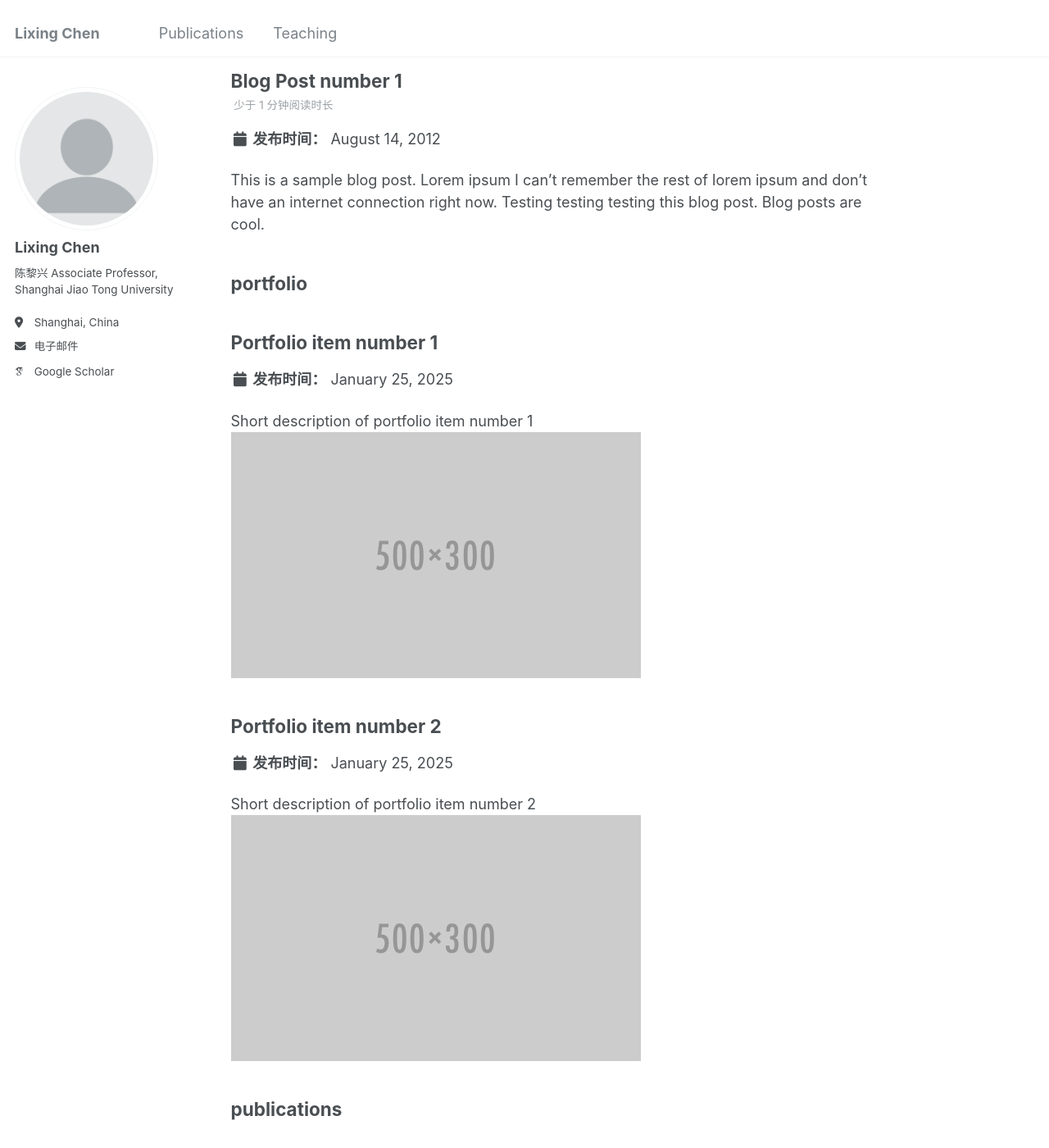
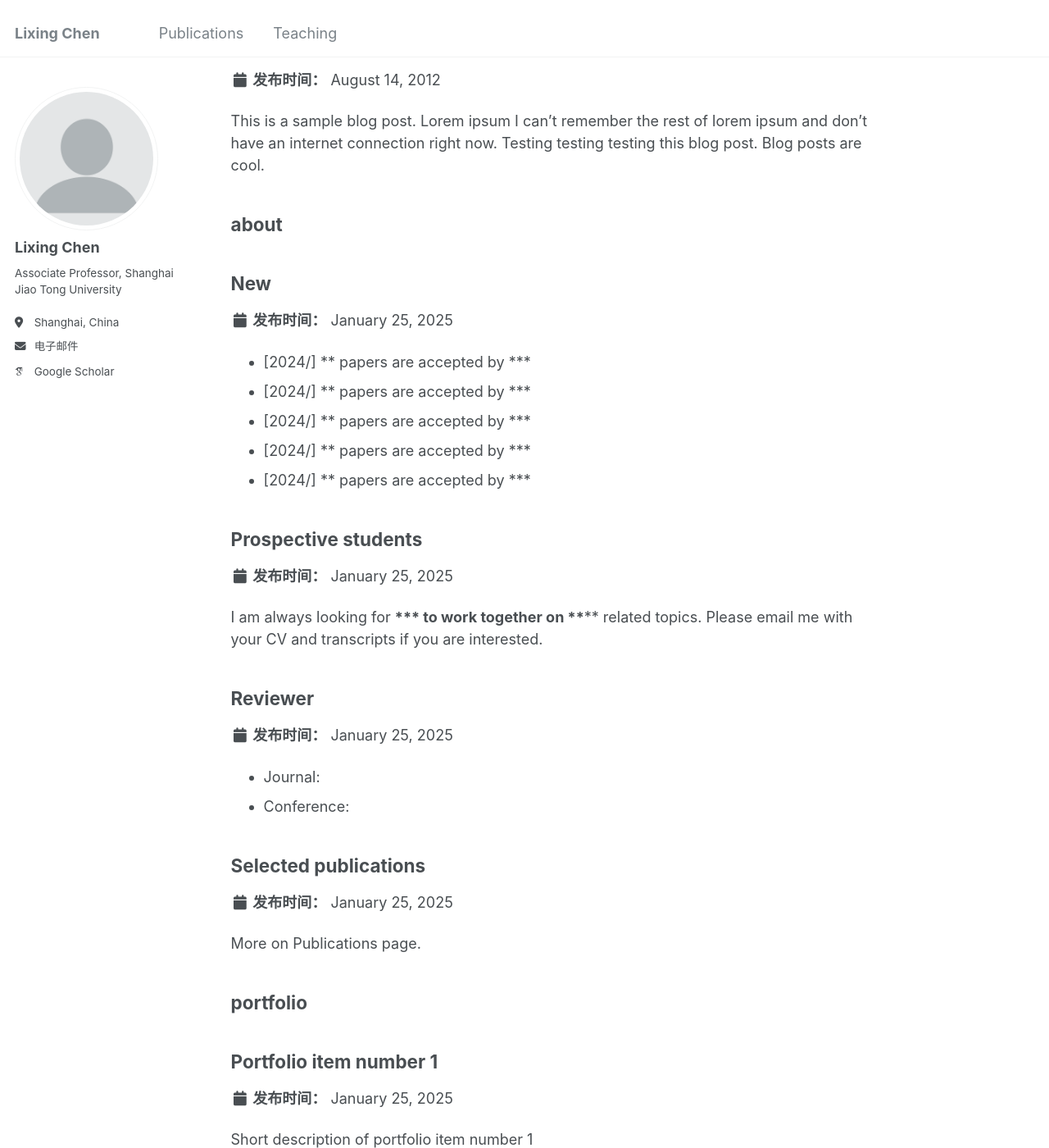
Before and after one commit to Cai-Cai-Zi/Cai-Cai-Zi.github.io, a Jekyll site: the page built from _pages/sitemap.md, in a window 1280 px wide and 1400 px high, scrolled down 2640 px. Shown: the whole window at 82% size. Built offline with Jekyll 4.4.1, drawn with Linux system fonts in a browser that asks for light colours; some web fonts are replaced.

Commit message:
about page

```diff
--- /dev/null
+++ b/_about/new.md
@@ -0,0 +1,10 @@
+---
+collection: about
+category: news
+---
+
+- [2024/] ** papers are accepted by ***
+- [2024/] ** papers are accepted by ***
+- [2024/] ** papers are accepted by ***
+- [2024/] ** papers are accepted by ***
+- [2024/] ** papers are accepted by ***
--- /dev/null
+++ b/_about/prospective students.md
@@ -0,0 +1,5 @@
+---
+collection: about
+category: prospective_students
+---
+I am always looking for ***** to work together on ****** related topics. Please email me with your CV and transcripts if you are interested.
--- /dev/null
+++ b/_about/reviewer.md
@@ -0,0 +1,7 @@
+---
+collection: about
+category: reviewer
+---
+
+- Journal:
+- Conference:
--- /dev/null
+++ b/_about/selected publications.md
@@ -0,0 +1,6 @@
+---
+collection: about
+category: news
+---
+
+More on Publications page.
--- a/_config.yml
+++ b/_config.yml
@@ -24,10 +24,7 @@ author:
   avatar           : "profile.png"
   name             : "Lixing Chen"
   pronouns         : # example: "she/her"
-  bio              : |
-              陈黎兴
-
-              Associate Professor, Shanghai Jiao Tong University
+  bio              : "Associate Professor, Shanghai Jiao Tong University"
   location         : "Shanghai, China"
   employer         : #"Shanghai Jiao Tong University"
   uri              : # URL
@@ -97,6 +94,18 @@ publication_category:
     title: '2018'
   2017:
     title: '2017'
+
+about_category:
+  prospective_students:
+    title: 'Prospective Students'
+  news:
+    title: 'News'
+  selected_publications:
+    title: 'Selected Publications'
+  professional_service:
+    title: 'Professional Service'
+  reviewer:
+    title: 'Reviewer'
 
 # Site Settings
 teaser                   :  # filename of teaser fallback teaser image placed in /images/, .e.g. "500x300.png"
@@ -239,6 +248,9 @@ collections:
   talks:
     output: true
     permalink: /:collection/:path/
+  about:
+    output: true
+    permalink: /:collection/:path/
 
 
 # These settings control how pages and collections are included in the site
--- /dev/null
+++ b/_pages/about.html
@@ -0,0 +1,66 @@
+---
+layout: default
+title: ""
+author_profile: true
+---
+
+<div class="about-page">
+  <!-- Prospective Students Section -->
+  <section id="prospective-students" class="about-section">
+    <h2>Prospective Students</h2>
+    <p>
+      I am always looking for ***** to work together on ****** related topics.
+      Please email me with your CV and transcripts if you are interested.
+    </p>
+  </section>
+
+  <!-- News Section -->
+  <section id="news" class="about-section">
+    <h2>News</h2>
+    <ul>
+      <li>[2024/] ** papers are accepted by ***</li>
+      <li>[2024/] ** papers are accepted by ***</li>
+      <li>[2024/] ** papers are accepted by ***</li>
+      <li>[2024/] ** papers are accepted by ***</li>
+      <li>[2024/] ** papers are accepted by ***</li>
+    </ul>
+    <p><a href="/publications">More on Publications page</a></p>
+  </section>
+
+  <!-- Selected Publications Section -->
+  <section id="selected-publications" class="about-section">
+    <h2>Selected Publications</h2>
+    <p>More on <a href="/publications">Publications</a> page.</p>
+  </section>
+
+  <!-- Reviewer Section -->
+  <section id="reviewer" class="about-section">
+    <h2>Reviewer</h2>
+    <ul>
+      <li><strong>Journal:</strong> Add journal information here.</li>
+      <li><strong>Conference:</strong> Add conference information here.</li>
+    </ul>
+  </section>
+</div>
+
+<style>
+  .about-page {
+    font-family: Arial, sans-serif;
+    line-height: 1.6;
+    margin: 20px;
+  }
+
+  .about-section {
+    margin-bottom: 40px;
+  }
+
+  .about-section h2 {
+    font-size: 1.8rem;
+    margin-bottom: 15px;
+  }
+
+  .about-section ul {
+    list-style-type: disc;
+    margin-left: 20px;
+  }
+</style>
```
Also changed, not shown: _pages/about.md (deleted, +0 -8 lines).
